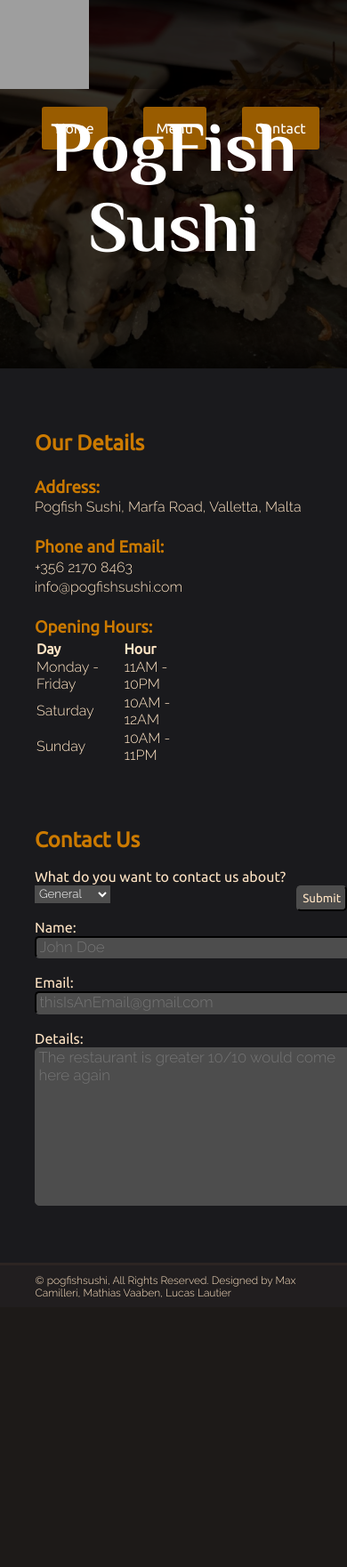
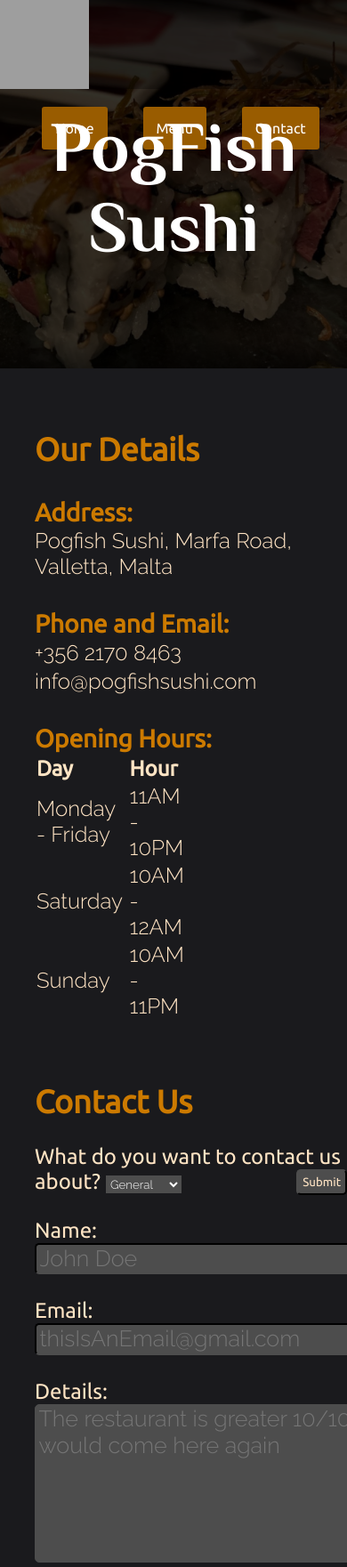
Before and after one commit to MaximCamilleri/Sushi-Restaurant-Template, a PHP site: page /contact.html in a window 390 px wide. Shown: the top 1761 px of the page at 89% size. Before the commit the page ends 1458 px from the top, so only its background shows below. Run offline with PHP 8.4, Linux system fonts and the light colour scheme; grey boxes are pictures that could not be loaded.

Commit message:
chnaged font size

```diff
--- a/contactStyles.css
+++ b/contactStyles.css
@@ -324,4 +324,7 @@ footer p{
     margin-top: 60px;
   }
 
+  main{
+    font-size: 150%;
+  }
 }
```
